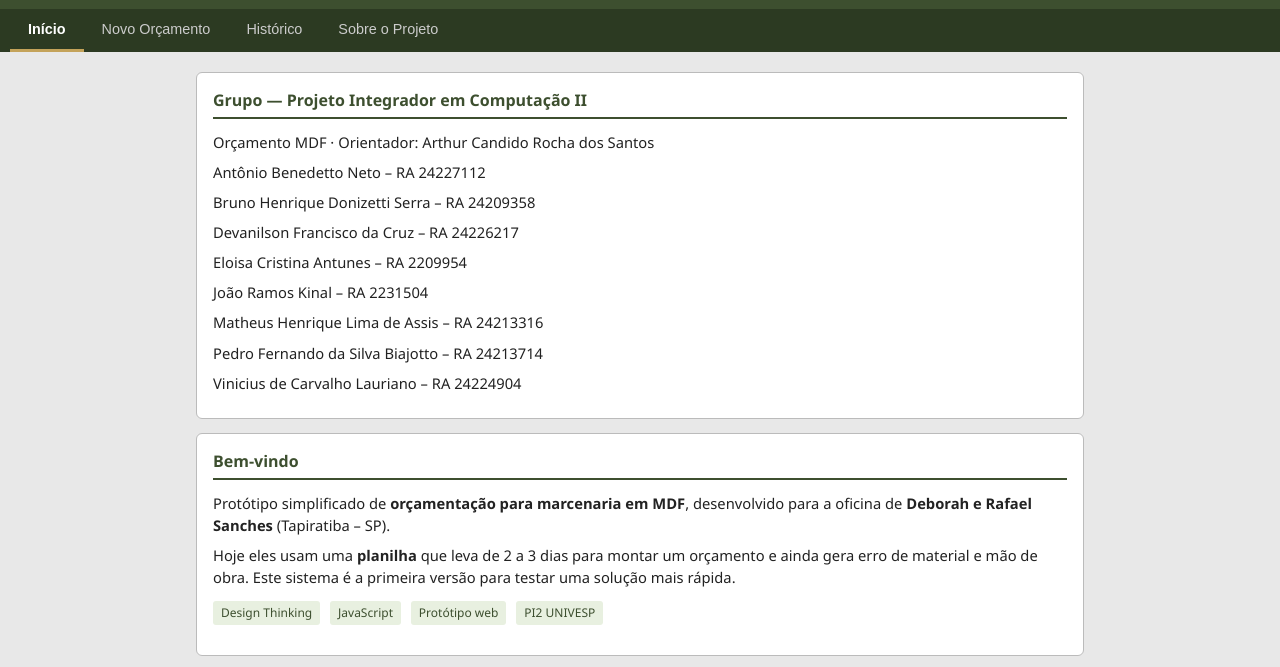
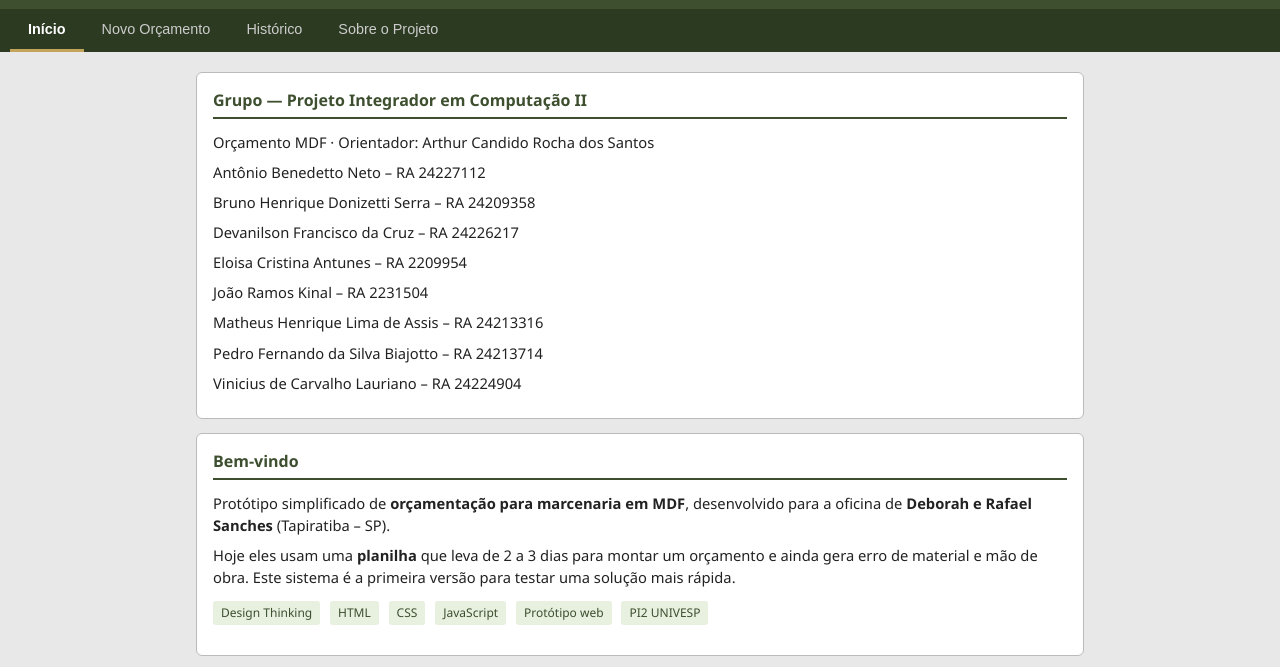
Before and after one commit to vinilauren26-cloud/orcamdf, a plain HTML site: page index.html in a window 1280 px wide. Shown: the part 64-731 px from the top of the page. Drawn offline with Linux system fonts and the light colour scheme.

Commit message:
Mostra HTML e CSS na tela inicial.
Co-authored-by: Cursor <cursoragent@cursor.com>

```diff
--- a/index.html
+++ b/index.html
@@ -184,6 +184,8 @@
         uma solução mais rápida.</p>
       <p style="margin-top:12px">
         <span class="tag">Design Thinking</span>
+        <span class="tag">HTML</span>
+        <span class="tag">CSS</span>
         <span class="tag">JavaScript</span>
         <span class="tag">Protótipo web</span>
         <span class="tag">PI2 UNIVESP</span>
```
